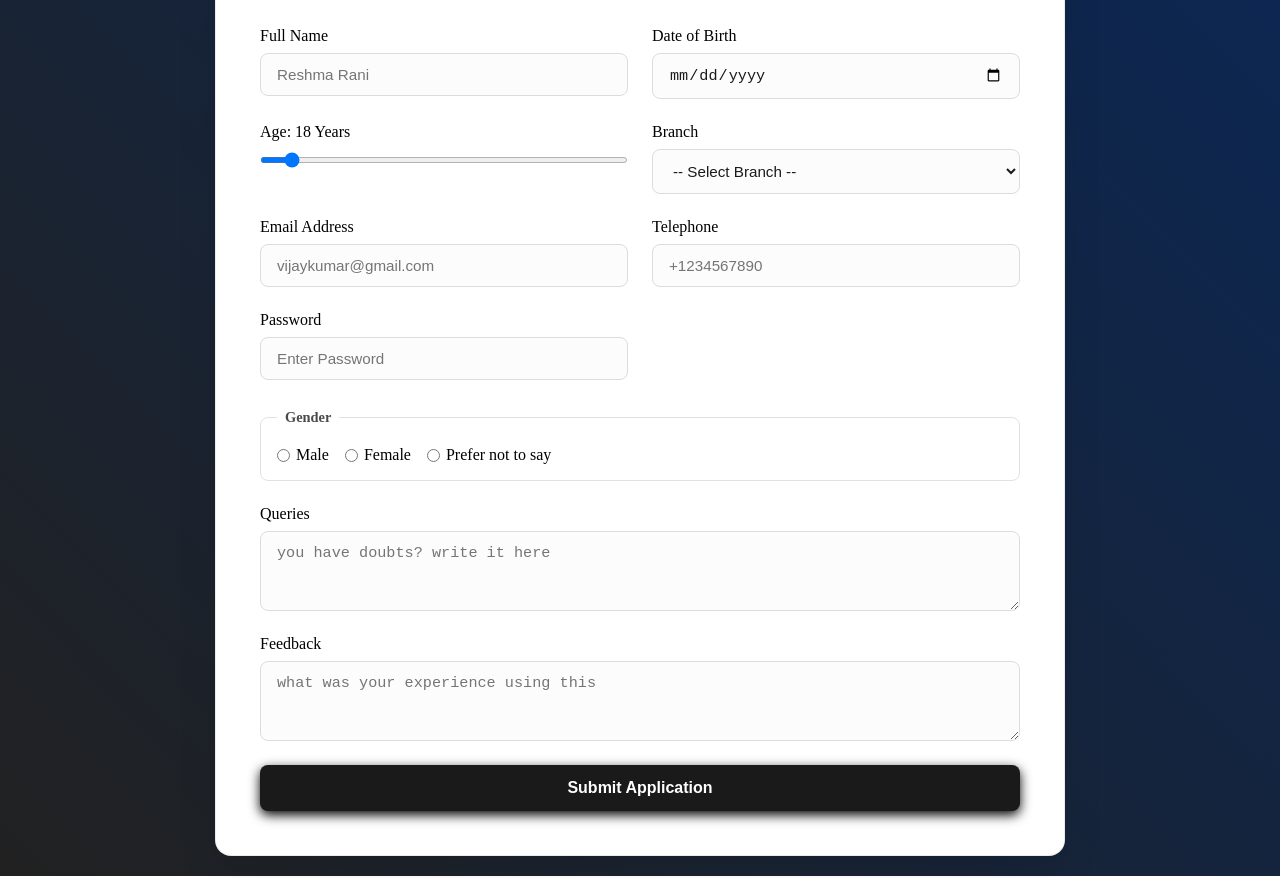
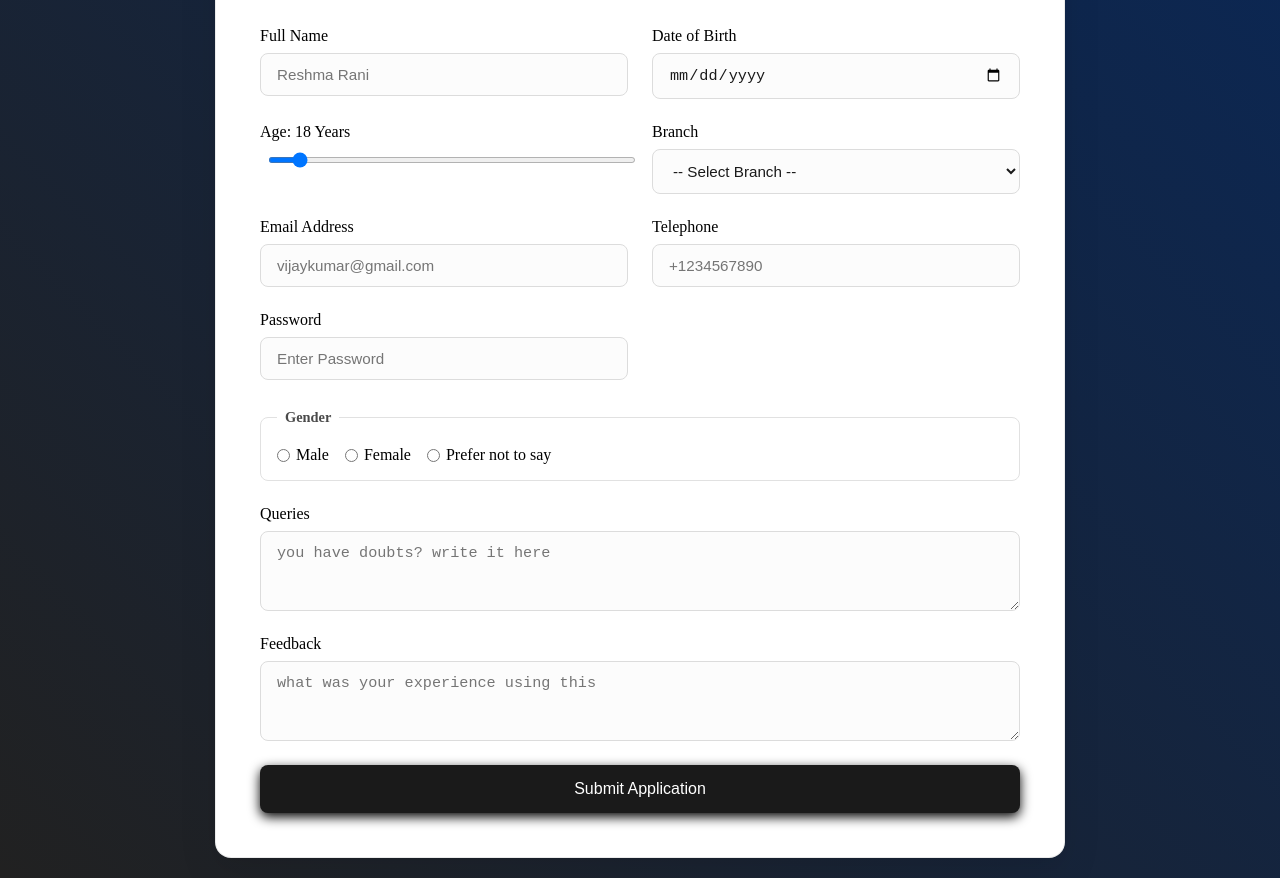
Before and after one commit to Aky29/web-development-, a plain HTML site: page index.html in a window 1280 px wide. Shown: the part 112-990 px from the top of the page. Drawn offline with Linux system fonts and the light colour scheme.

Commit message:
enhanced more

```diff
--- a/styles.css
+++ b/styles.css
@@ -59,8 +59,6 @@ body {
 label {
     font-size: 1rem;
     align-self: flex-start;
-    cursor: pointer;
-    transition: upparja 0.5s ease;
 }
 input[type="text"],
 input[type="tel"],
@@ -78,15 +76,6 @@ textarea {
     color: #1a1a1a;
     font-size: 0.95rem;
     outline: none;
-    transition: all 0.2s ease;
-}
-input:hover, select:hover, textarea:hover {
-    border-color: #b5b5b5;
-}
-input:focus, select:focus, textarea:focus {
-    border-color: #4a90e2;
-    background-color: #ffffff;
-    box-shadow: 0 0 0 4px rgba(74, 144, 226, 0.15);
 }
 
 input[type="range"] {
@@ -95,8 +84,7 @@ input[type="range"] {
     background: #e9e9e9;
     border-radius: 4px;
     outline: none;
-    margin: 8px 0;
-    cursor: pointer;
+    margin: 8px;
 }
 fieldset {
     border: 1px solid #e1e1e1;
@@ -125,23 +113,17 @@ legend {
     font-weight: 500;
     margin: 0;
 }
-textarea {
-    resize: vertical;
-}
 
 button{
     width: 100%;
-    padding: 14px;
+    padding: 15px;
     margin-top: 10px;
     background-color: #1a1a1a;
     color: #ffffff;
     border: none;
     border-radius: 8px;
     font-size: 1rem;
-    font-weight: 600;
-    cursor: pointer;
     box-shadow: 0 4px 12px black;
-    transition: all 0.2s cubic-bezier(0.16, 1, 0.3, 1);
 }
 
 button:hover {
```
